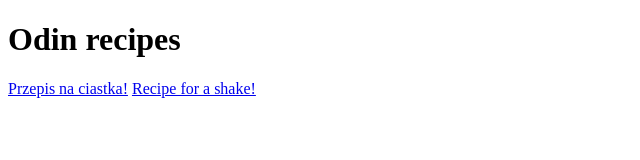
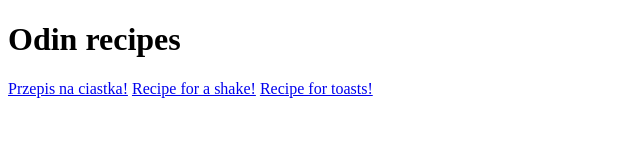
Before and after one commit to Kroxo/Odin-recipes, a plain HTML site: page index.html in a window 1280 px wide. Shown: the whole page, without its empty margins (0-640 px from the left). Drawn offline with Linux system fonts and the light colour scheme.

Commit message:
Added toasts website.

```diff
--- a/index.html
+++ b/index.html
@@ -9,6 +9,6 @@
     <h1> Odin recipes</h1>
     <a href="../Odin-recipes/recipes/ciastka.html"> Przepis na ciastka!</a>
     <a href="../Odin-recipes/recipes/shake.html"> Recipe for a shake!</a>
-
+    <a href="../Odin-recipes/recipes/Toasts.html"> Recipe for toasts!</a>
 </body>
 </html>
```
